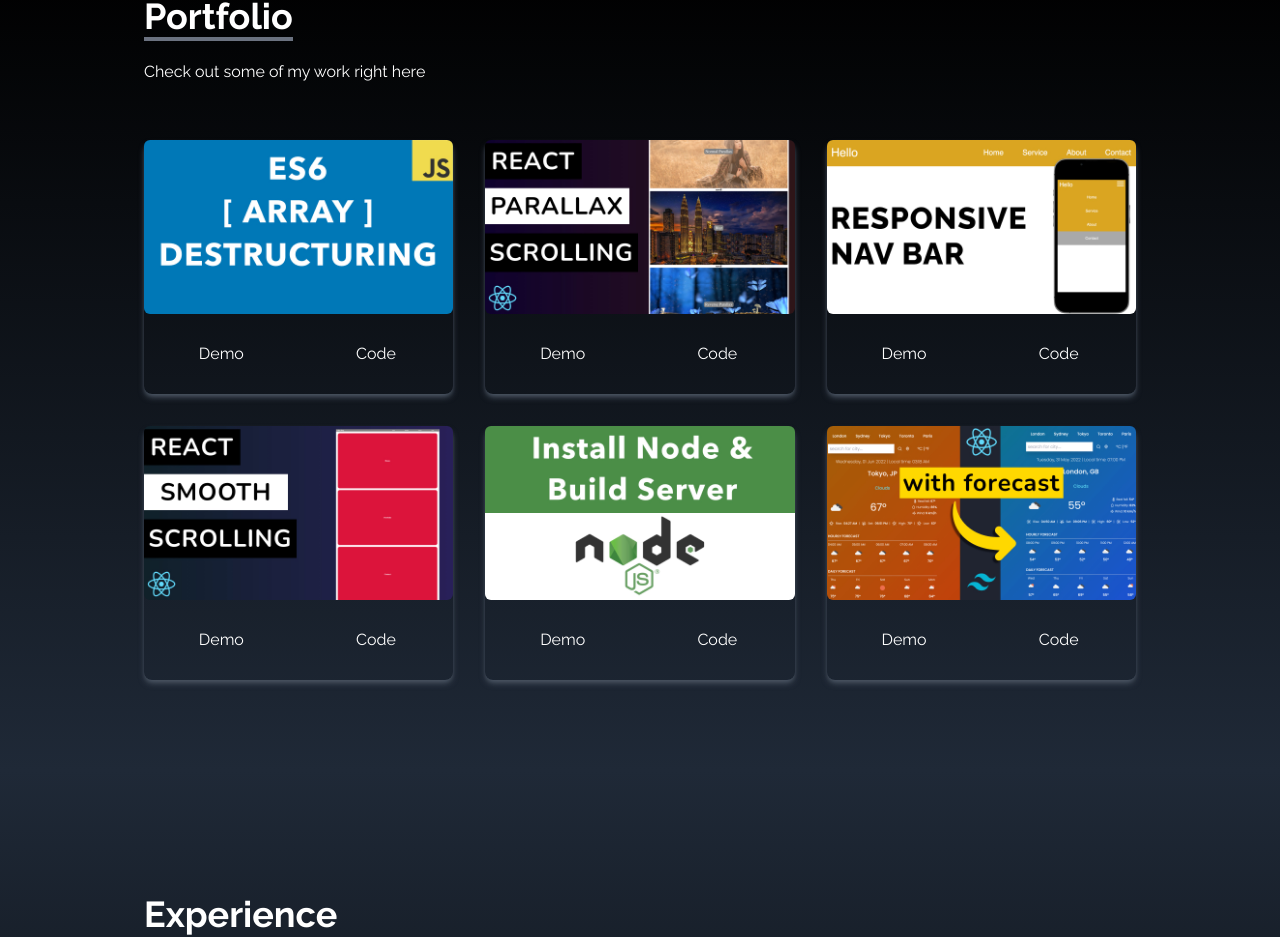
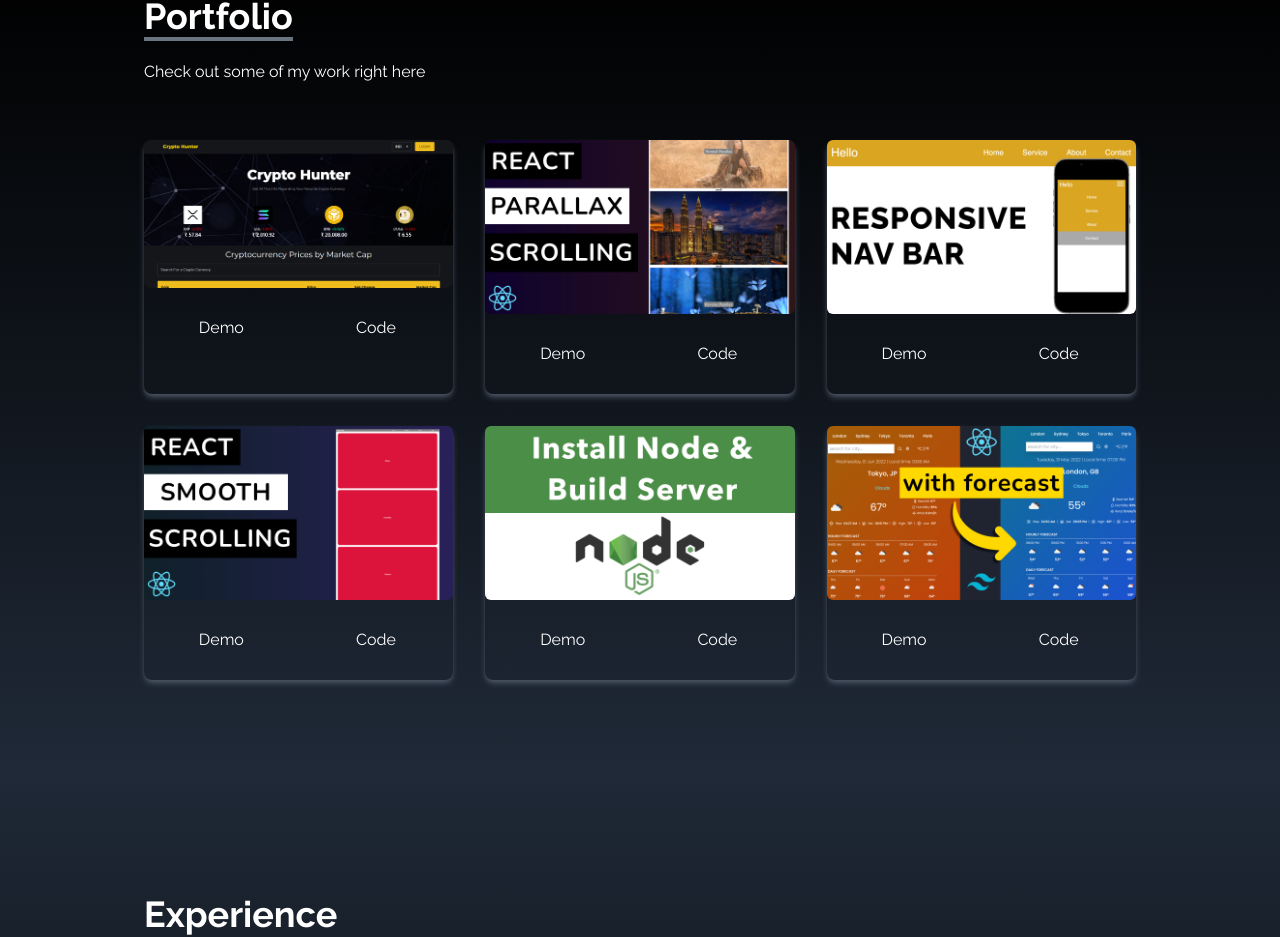
Before and after one commit to ShivamAgarwal00/portfolio-website, a React (Create React App) app: page / in a window 1280 px wide. Shown: the part 1630-2567 px from the top of the page. Built offline with nearby package versions, Linux system fonts and the light colour scheme.

Commit message:
portfolio-cryptohunter-image-update

```diff
--- a/src/components/Portfolio.jsx
+++ b/src/components/Portfolio.jsx
@@ -1,5 +1,5 @@
 import React from "react";
-import arrayDestruct from "../assets/portfolio/arrayDestruct.jpg";
+import cryptohunter from "../assets/portfolio/cryptohunter.png";
 import installNode from "../assets/portfolio/installNode.jpg";
 import navbar from "../assets/portfolio/navbar.jpg";
 import reactParallax from "../assets/portfolio/reactParallax.jpg";
@@ -10,21 +10,21 @@
   const portfolios = [
     {
       id: 1,
-      src: arrayDestruct,
-      demo: "https://leetcode.com/grraghav/",
-      code: "https://leetcode.com/grraghav/",
+      src: cryptohunter,
+      demo: "https://crypto-hunter.netlify.app/",
+      code: "https://github.com/ShivamAgarwal00/Crypto-Hunter",
     },
     {
       id: 2,
       src: reactParallax,
       demo: "https://leetcode.com/grraghav/",
-      code: "https://leetcode.com/grraghav/",
+      code: "https://github.com/ShivamAgarwal00/E-Commerce-App",
     },
     {
       id: 3,
       src: navbar,
-      demo: "https://leetcode.com/grraghav/",
-      code: "https://leetcode.com/grraghav/",
+      demo: "https://github.com/ShivamAgarwal00/CRUD-application",
+      code: "https://github.com/ShivamAgarwal00/CRUD-application",
     },
     {
       id: 4,
```
Also changed, not shown: src/assets/portfolio/cryptohunter.png (added).
